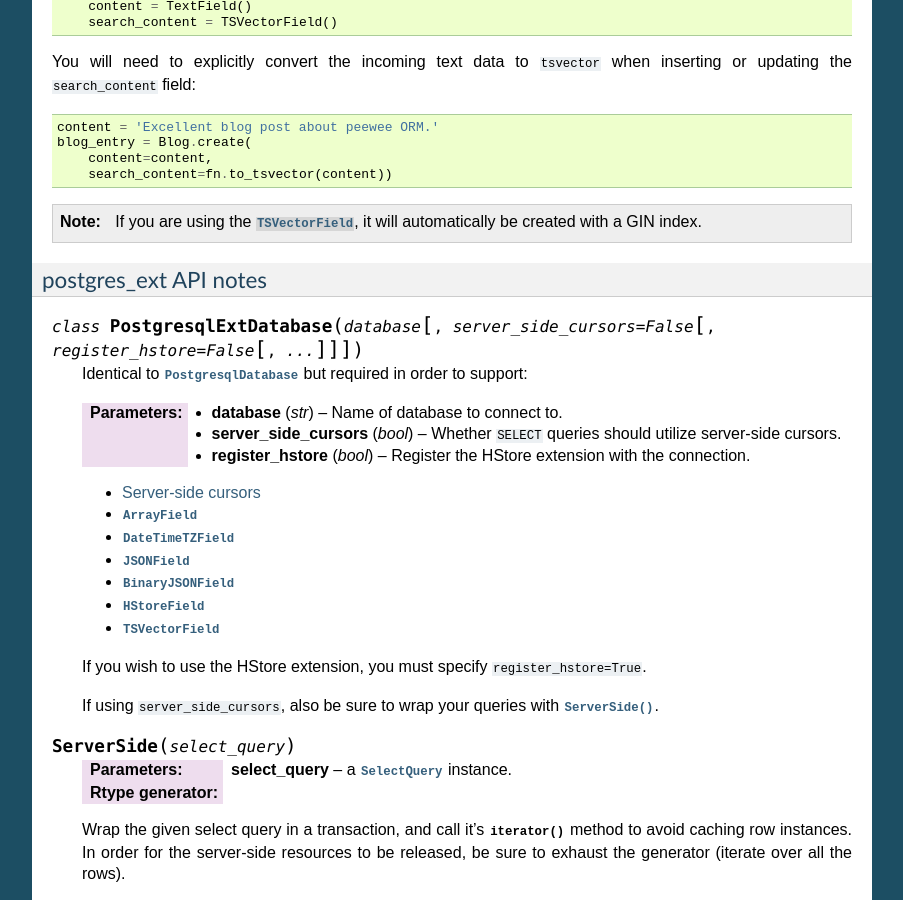
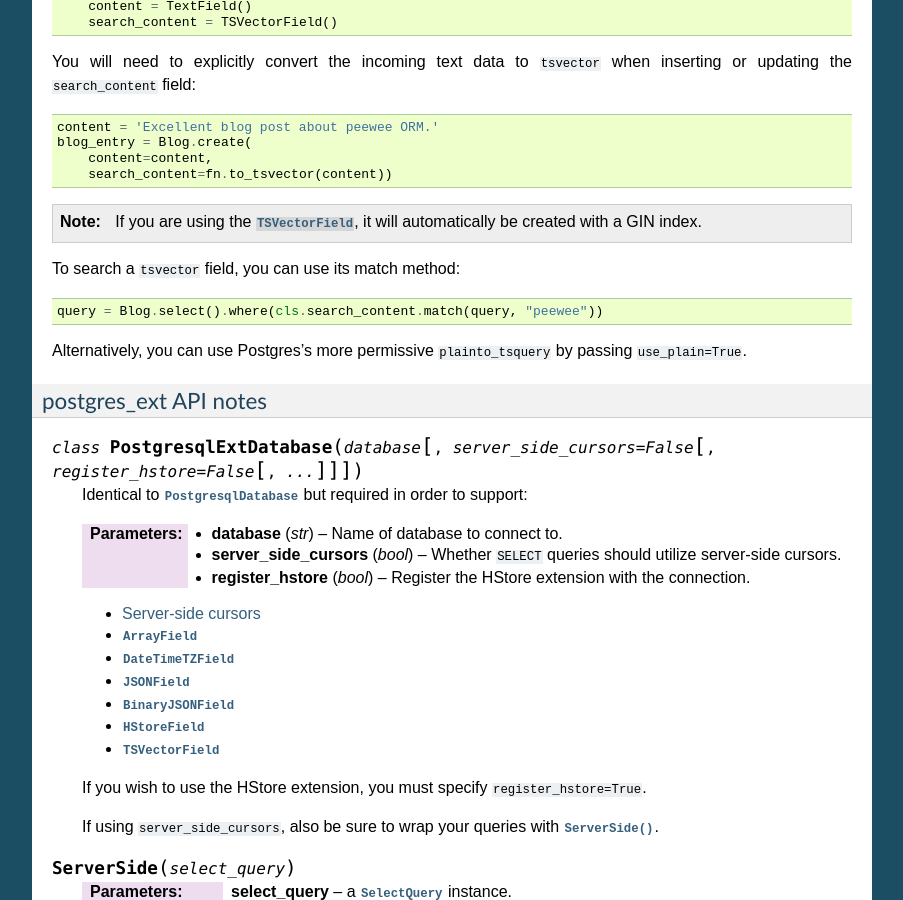
Before and after one commit to coleifer/peewee, a Sphinx documentation site: the page built from docs/peewee/playhouse.rst, in a window 1280 px wide and 900 px high, scrolled down 15819 px. Shown: the whole window, without its empty margins (198-1101 px from the left). Built offline with Sphinx 7.4.7, drawn with Linux system fonts in a browser that asks for light colours; pages that are not in the unit, such as notebooks, are missing from menus; the version number could not be read and is left out.

Commit message:
Update docs for use_plain on tsvector.

```diff
--- a/docs/peewee/playhouse.rst
+++ b/docs/peewee/playhouse.rst
@@ -1041,6 +1041,14 @@ inserting or updating the ``search_content`` field:
         search_content=fn.to_tsvector(content))
 
 .. note:: If you are using the :py:class:`TSVectorField`, it will automatically be created with a GIN index.
+
+To search a ``tsvector`` field, you can use its match method:
+
+.. code-block:: python
+
+    query = Blog.select().where(cls.search_content.match(query, "peewee"))
+
+Alternatively, you can use Postgres's more permissive ``plainto_tsquery`` by passing ``use_plain=True``.
 
 
 postgres_ext API notes
```
